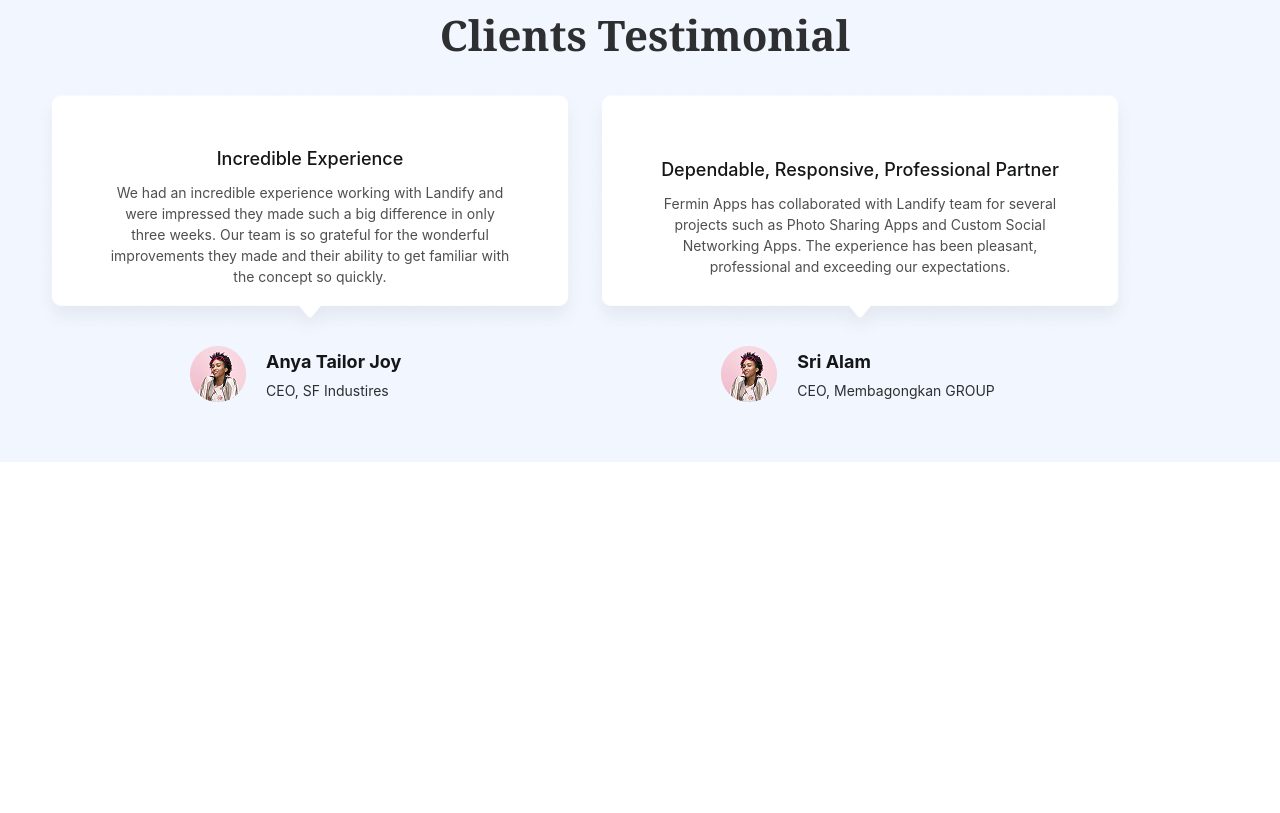
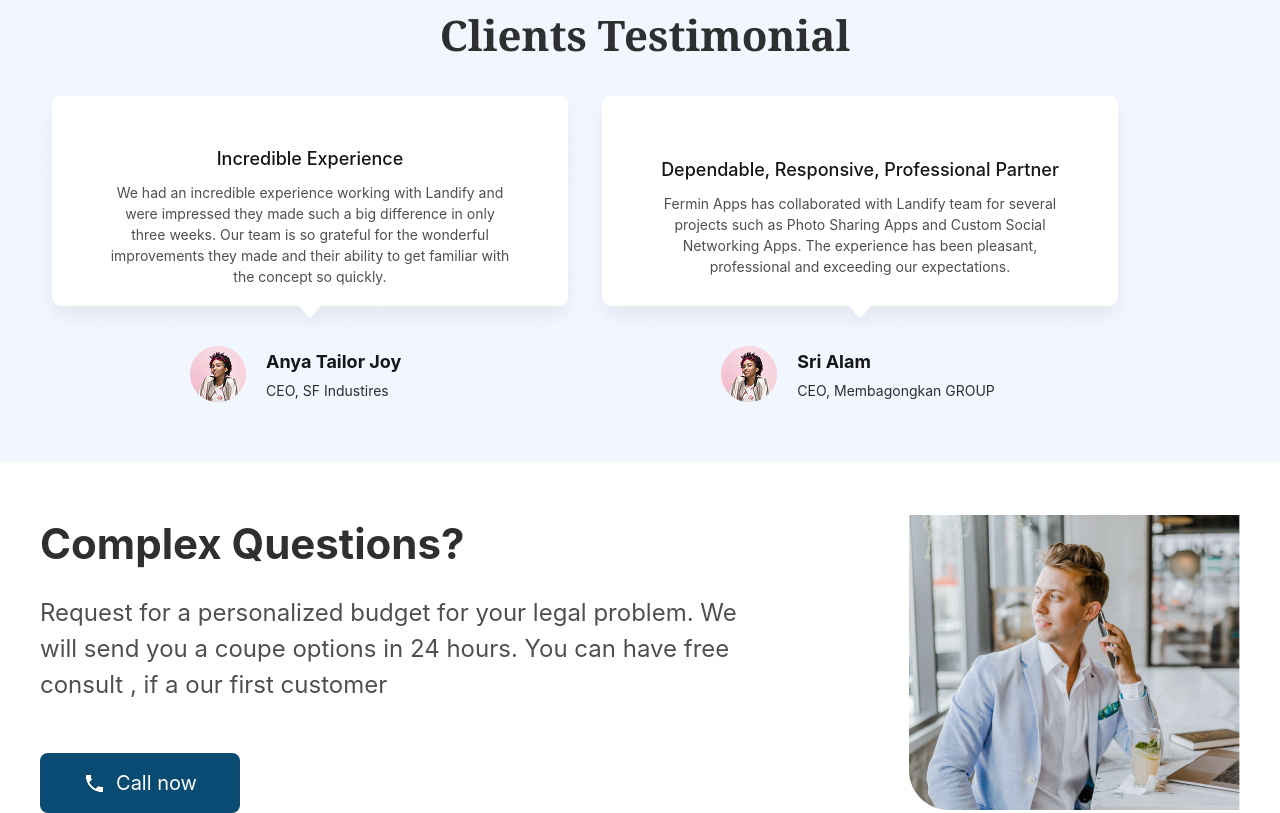
Before and after one commit to zargulak11-hash/class-work-branch, a website: page index.html in a window 1280 px wide. Shown: the part 2020-2833 px from the top of the page. Before the commit the page ends 2482 px from the top, so only its background shows below. Drawn offline with nearby package versions, Linux system fonts and the light colour scheme; files that its build step writes are made by us from their sources.

Commit message:
project3

```diff
--- a/index.html
+++ b/index.html
@@ -147,6 +147,18 @@
         </div>
     </div>
 </section>
+<section class="max-w-[1200px] m-auto flex flex-col lg:flex-row lg:justify-between items-center mt-[50px]">
+    <aside>
+        <h1 class="text-[33px] lg:text-[42px] text-[#2D2F30] font-bold">Complex Questions?</h1>
+        <p class="lg:w-[700px] mt-[20px] w-[380px] text-[18px] lg:text-[24px] text-[#4F4F4F] font-normal">Request for a personalized budget for your legal problem. We will send you a coupe options in 24 hours. You can have free consult , if a our first customer</p>
+        <button class="flex gap-[10px] items-center mt-[50px] w-[200px] h-[60px] justify-center bg-[#094B72] rounded-[8px]">
+            <img src="./images/Phone.png" alt="">
+            <h4 class="text-[20px] text-[white]">Call now</h4>
+        </button>
+    </aside>
+    <img class="lg:mt-[0px] mt-[50px]" src="./images/Group 30.png" alt="">
+
+</section>
     </main>
 </body>
 </html>
```
Also changed, not shown: images/Group 30.png (added), images/Logo (9).png (added), images/Phone.png (added), images/Social Links.png (added).
